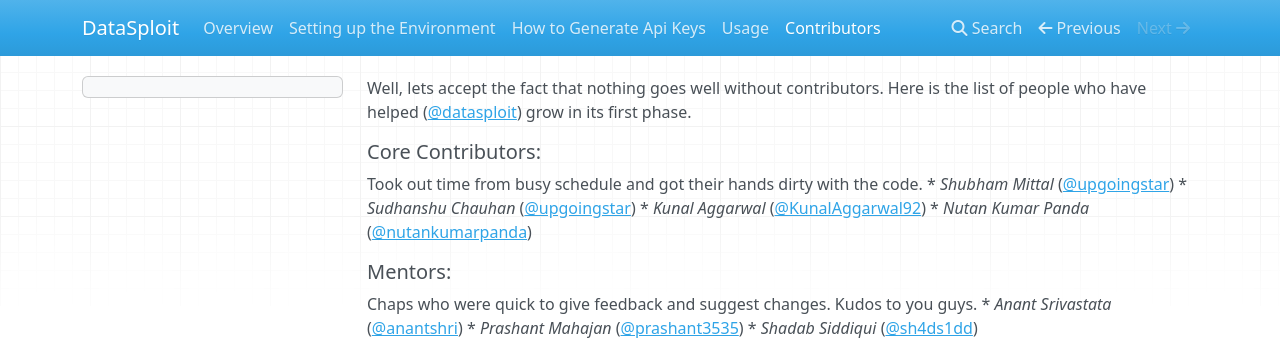
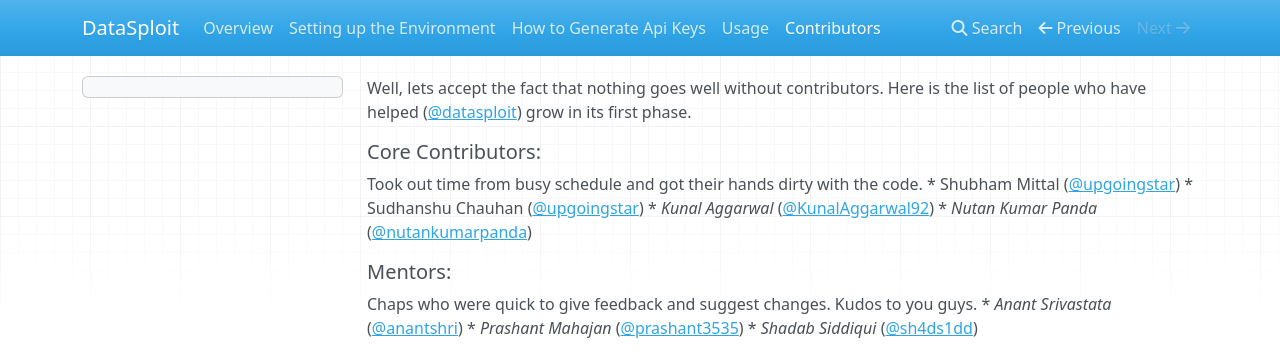
Before and after one commit to dvopsway/datasploit, an MkDocs documentation site: the page built from docs/contiributors.md, in a window 1280 px wide. Shown: the top 359 px of the page. Built offline with MkDocs 1.6.1, drawn with Linux system fonts in a browser that asks for light colours; nearby versions of some CDN libraries; old or Windows-style settings are respelled for this version of MkDocs.

Commit message:
Added list of contributors

```diff
--- a/docs/contiributors.md
+++ b/docs/contiributors.md
@@ -2,8 +2,8 @@
 
 ##### Core Contributors:
 Took out time from busy schedule and got their hands dirty with the code.
-* *Shubham Mittal* ([@upgoingstar](https://twitter.com/upgoingstar))
-* *Sudhanshu Chauhan* ([@upgoingstar](https://twitter.com/sudhanshu_c))
+* Shubham Mittal ([@upgoingstar](https://twitter.com/upgoingstar))
+* Sudhanshu Chauhan ([@upgoingstar](https://twitter.com/sudhanshu_c))
 * *Kunal Aggarwal* ([@KunalAggarwal92](https://twitter.com/KunalAggarwal92))
 * *Nutan Kumar Panda* ([@nutankumarpanda](https://twitter.com/nutankumarpanda))
 
```
